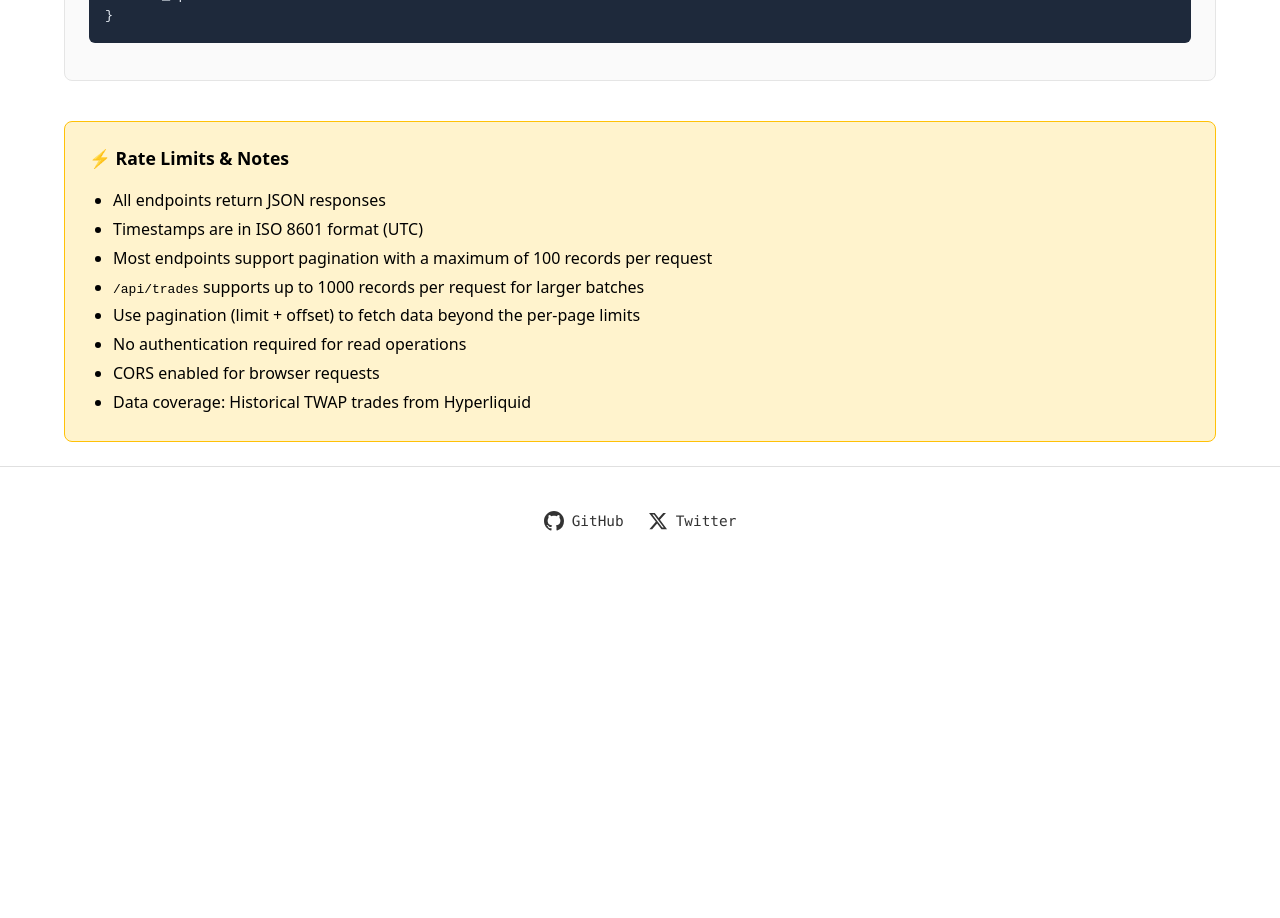
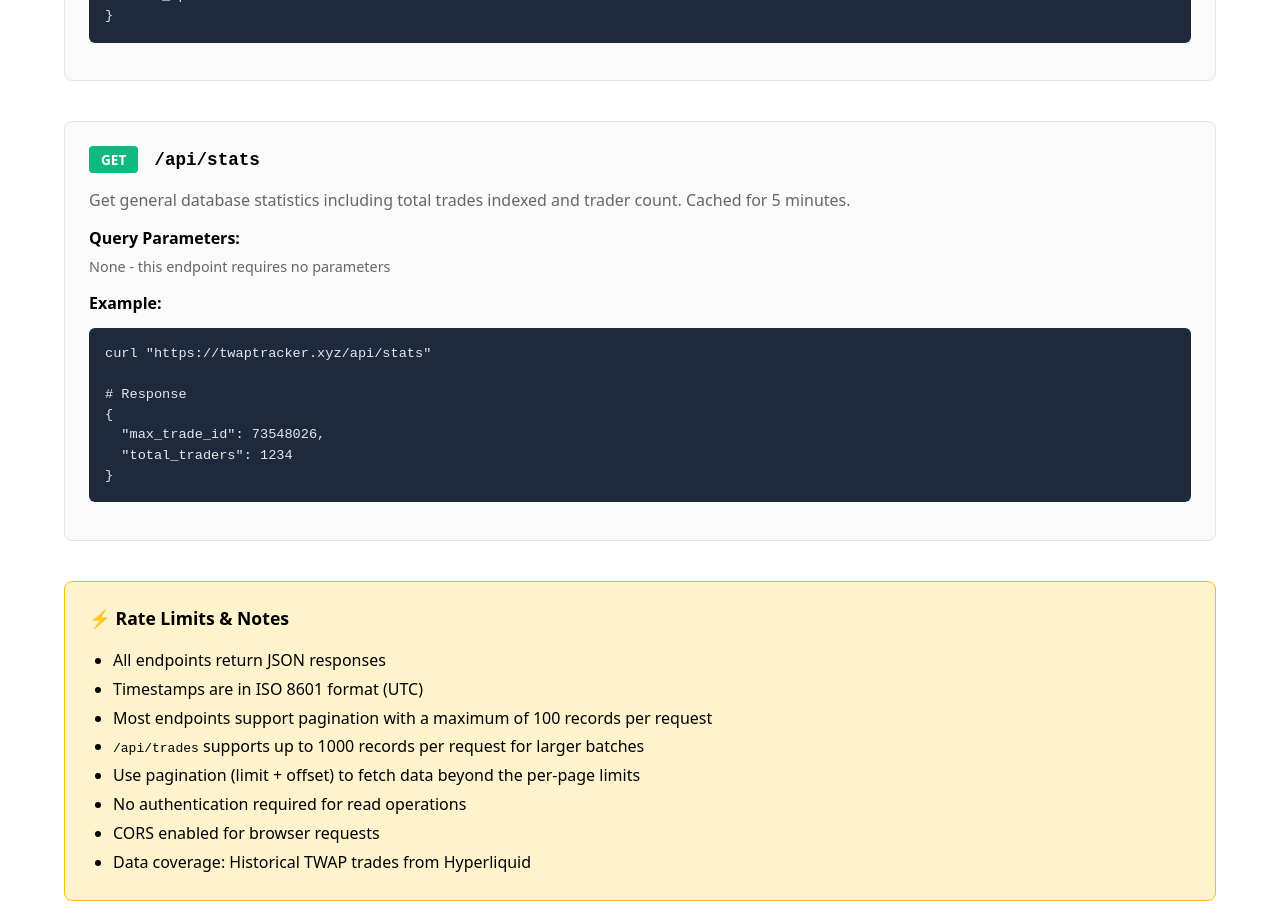
Before and after one commit to bford21/hl-twap-api, a Next.js app: page /docs in a window 1280 px wide. Shown: the part 4340-5258 px from the top of the page. Before the commit the page ends 4915 px from the top, so only its background shows below. Built offline with nearby package versions, Linux system fonts and the light colour scheme.

Commit message:
add new endpoints to docs

```diff
--- a/src/app/docs/page.tsx
+++ b/src/app/docs/page.tsx
@@ -417,6 +417,60 @@ export default function ApiDocs() {
           </div>
         </div>
 
+        {/* GET /api/stats */}
+        <div style={{
+          marginBottom: '2.5rem',
+          background: '#fafafa',
+          padding: '1.5rem',
+          borderRadius: '8px',
+          border: '1px solid #e5e5e5'
+        }}>
+          <div style={{ display: 'flex', alignItems: 'center', gap: '1rem', marginBottom: '1rem' }}>
+            <span style={{
+              background: '#10b981',
+              color: 'white',
+              padding: '0.25rem 0.75rem',
+              borderRadius: '4px',
+              fontSize: '0.85rem',
+              fontWeight: '600'
+            }}>
+              GET
+            </span>
+            <code style={{ fontSize: '1.1rem', fontWeight: '600' }}>/api/stats</code>
+          </div>
+          <p style={{ color: '#666', marginBottom: '1rem' }}>
+            Get general database statistics including total trades indexed and trader count. Cached for 5 minutes.
+          </p>
+
+          <div style={{ marginBottom: '1rem' }}>
+            <strong style={{ display: 'block', marginBottom: '0.5rem' }}>Query Parameters:</strong>
+            <div style={{ display: 'grid', gap: '0.5rem', fontSize: '0.9rem' }}>
+              <div style={{ color: '#666' }}>None - this endpoint requires no parameters</div>
+            </div>
+          </div>
+
+          <div style={{ marginTop: '1rem' }}>
+            <strong style={{ display: 'block', marginBottom: '0.5rem' }}>Example:</strong>
+            <pre style={{
+              background: '#1e293b',
+              color: '#e2e8f0',
+              padding: '1rem',
+              borderRadius: '6px',
+              overflow: 'auto',
+              fontSize: '0.85rem',
+              lineHeight: '1.5'
+            }}>
+{`curl "https://twaptracker.xyz/api/stats"
+
+# Response
+{
+  "max_trade_id": 73548026,
+  "total_traders": 1234
+}`}
+            </pre>
+          </div>
+        </div>
+
         {/* Rate Limits & Authentication */}
         <div style={{
           background: '#fff3cd',
```
Also changed, not shown: 1 other file (tests, documents, lock files or other folders).
